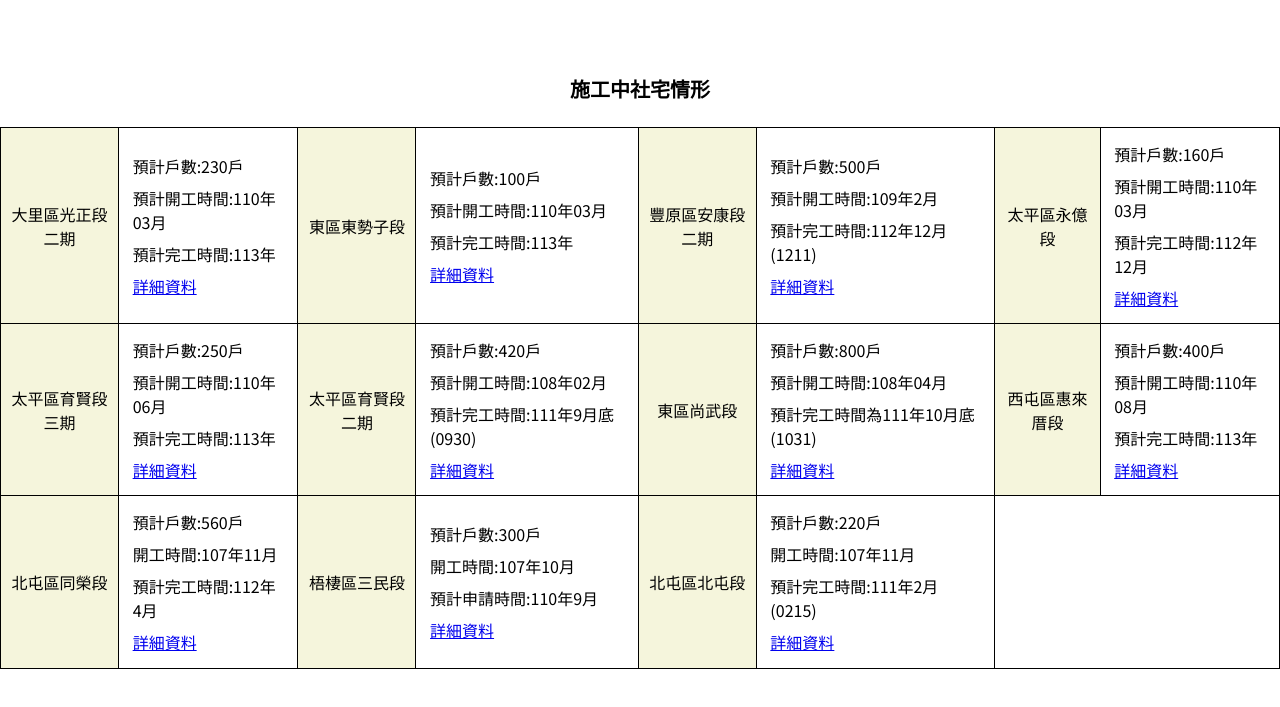
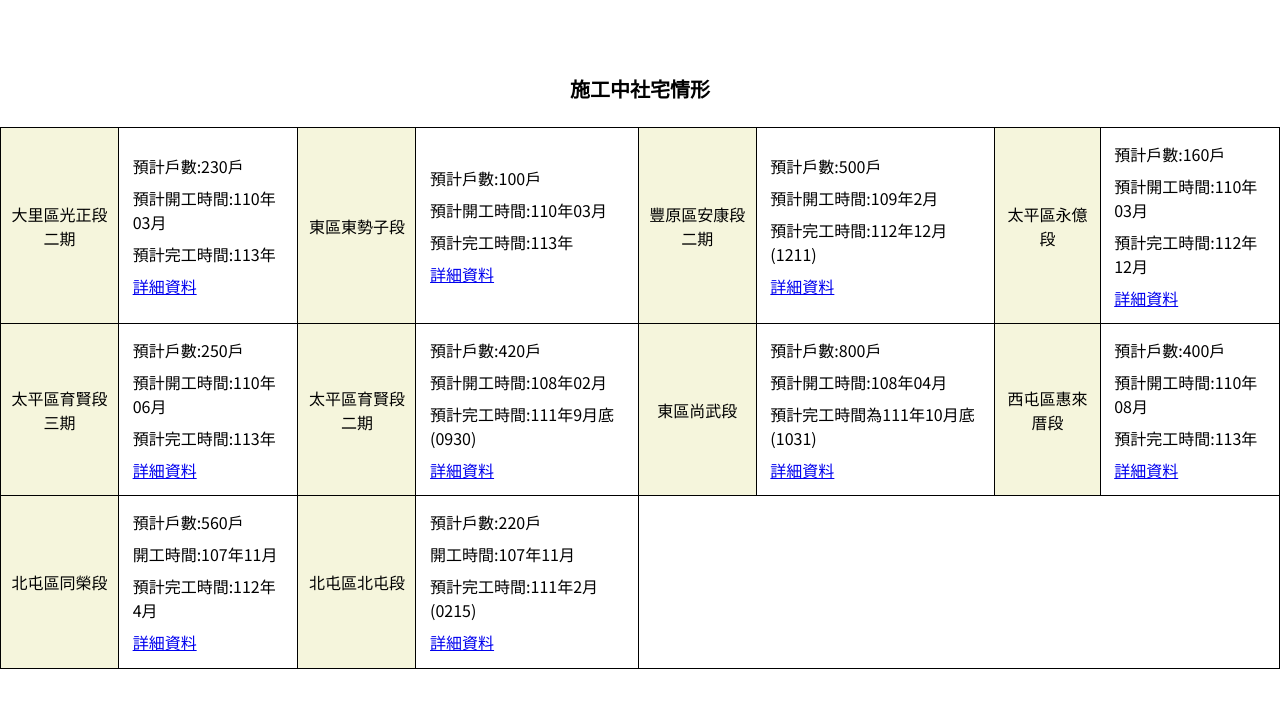
Before and after one commit to Shiroyashatw/Shiroyashatw.github.io, a plain HTML site: page bulid.html in a window 1280 px wide. Shown: the part 69-776 px from the top of the page. Drawn offline with Linux system fonts and the light colour scheme.

Commit message:
Add files via upload

```diff
--- a/bulid.html
+++ b/bulid.html
@@ -103,15 +103,6 @@
                     <li><a href="https://thd.taichung.gov.tw/1366386/post" target="_blank" rel="noopener noreferrer">詳細資料</a></li>
                 </ul>
             </td>
-            <td>梧棲區三民段</td>
-            <td>
-                <ul id="textleft">
-                    <li>預計戶數:300戶</li>
-                    <li>開工時間:107年10月</li>
-                    <li>預計申請時間:110年9月</li>
-                    <li><a href="https://thd.taichung.gov.tw/1366392/post" target="_blank" rel="noopener noreferrer">詳細資料</a></li>
-                </ul>
-            </td>
             <td>北屯區北屯段</td>
             <td>
                 <ul id="textleft">
```
